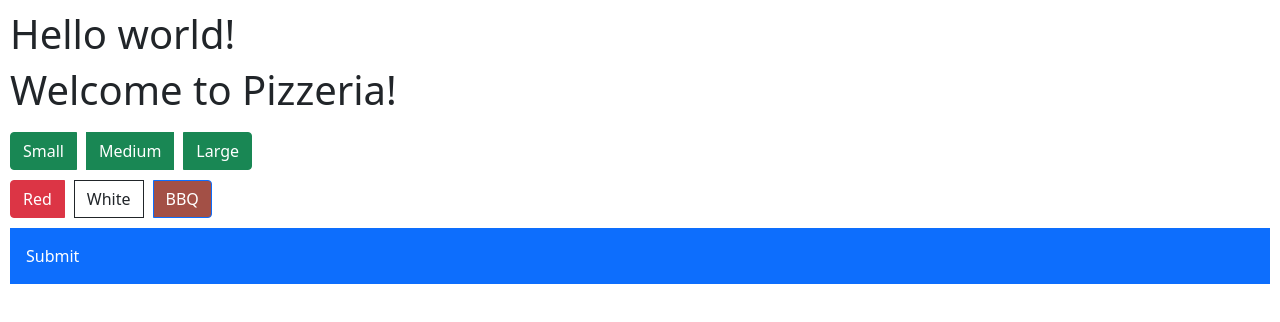
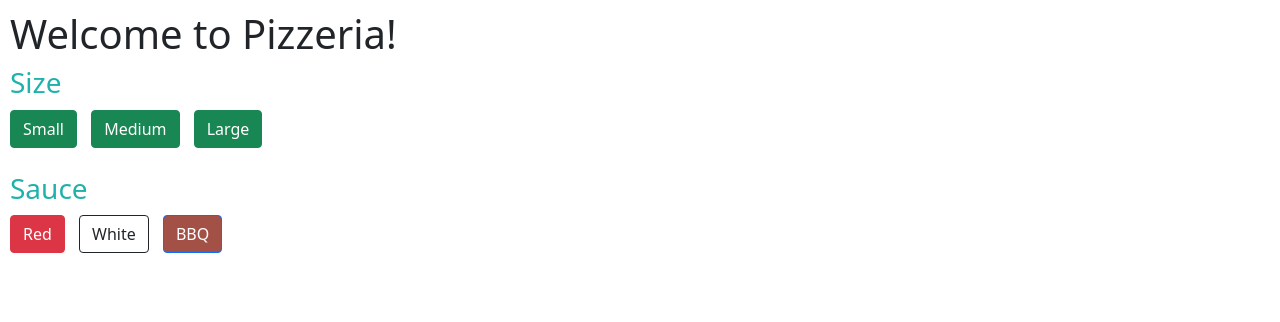
Before and after one commit to DISC-NU/disc-studio-week3, a plain HTML site: page index.html in a window 1280 px wide. Drawn offline with nearby package versions, Linux system fonts and the light colour scheme.

Commit message:
Add headers

```diff
--- a/index.html
+++ b/index.html
@@ -6,24 +6,21 @@
     <script src="https://cdn.jsdelivr.net/npm/@popperjs/core@2.10.2/dist/umd/popper.min.js" integrity="sha384-7+zCNj/IqJ95wo16oMtfsKbZ9ccEh31eOz1HGyDuCQ6wgnyJNSYdrPa03rtR1zdB" crossorigin="anonymous"></script>
     <script src="https://cdn.jsdelivr.net/npm/bootstrap@5.1.3/dist/js/bootstrap.min.js" integrity="sha384-QJHtvGhmr9XOIpI6YVutG+2QOK9T+ZnN4kzFN1RtK3zEFEIsxhlmWl5/YESvpZ13" crossorigin="anonymous"></script>
     <link rel="stylesheet" href="./styles.css">
-    <!-- <link rel="preconnect" href="https://fonts.googleapis.com">
-    <link rel="preconnect" href="https://fonts.gstatic.com" crossorigin>
-    <link href="https://fonts.googleapis.com/css2?family=Montserrat:wght@400&display=swap" rel="stylesheet"> -->
 </head>
 <body>
-    <h1>Hello world!</h1>
     <h1>Welcome to Pizzeria!</h1>
-    <div class="btn-group" role="group">
+    <h3 class="heading-color">Size</h3>
+    <div>
         <button type="button" class="btn btn-success button-spacing">Small</button>
         <button type="button" class="btn btn-success button-spacing">Medium</button>
         <button type="button" class="btn btn-success button-spacing">Large</button>
     </div>
     <br />
-    <div class="btn-group" role="group">
+    <h3 class="heading-color">Sauce</h3>
+    <div>
         <button type="button" class="btn btn-danger button-spacing">Red</button>
         <button type="button" class="btn btn-outline-dark button-spacing">White</button>
         <button type="button" style="background-color: #a35046;" class="btn btn-primary bbq-color button-spacing">BBQ</button>
     </div>
-    <div class="p-3 mb-2 bg-primary text-white">Submit</div>
 </body>
 </html>
--- a/styles.css
+++ b/styles.css
@@ -7,3 +7,7 @@
 .button-spacing {
     margin-right: 10px;
 }
+
+.heading-color {
+    color: lightseagreen;
+}
```
